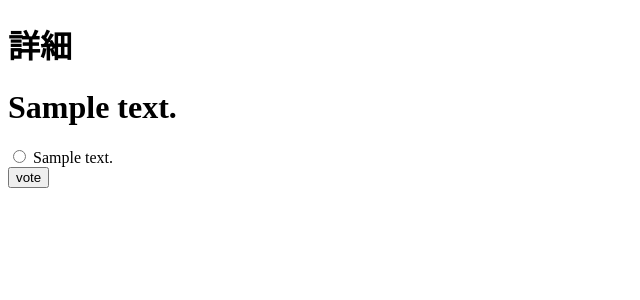
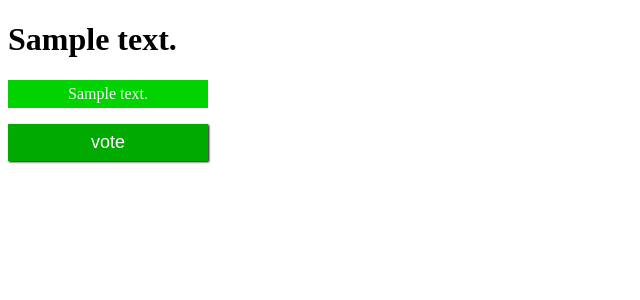
Before and after one commit to bkc-tomi/django-sample, a Django app: page /polls/1/ in a window 1280 px wide. Shown: the top 300 px of the page, without its empty margins (0-640 px from the left). Run offline with Django 3.2, Linux system fonts and the light colour scheme; tables that the repository leaves empty hold one stand-in row (values such as "Sample post").

Commit message:
はじめての Django アプリ作成、その 6

```diff
--- /dev/null
+++ b/web/polls/static/polls/detail.css
@@ -0,0 +1,37 @@
+input[type="submit"] {
+    display: block;
+    width: 200px;
+    padding: 0.5rem 1rem;
+    margin: 1rem 0px;
+    background: rgb(1, 170, 1);
+    color: white;
+    border: none;
+    font-size: large;
+    box-shadow: 1px 1px 2px black;
+}
+
+input[type="submit"]:hover {
+    background: green;
+}
+
+input[type="radio"] {
+    display: none;
+}
+
+label {
+    display: block;
+    width: 200px;
+    padding-top: 5px;
+    padding-bottom: 5px;
+    margin: 2px 0px;
+    color: whitesmoke;
+    text-align: center;
+    background: rgb(0, 211, 0);
+}
+label:hover {
+    background: rgb(0, 168, 0);
+}
+
+.checked {
+    background: rgb(0, 110, 0);
+}
--- /dev/null
+++ b/web/polls/static/polls/detail.js
@@ -0,0 +1,27 @@
+// input[type="radio"]を取得
+const input = document.getElementsByTagName("input");
+
+const radioList = [];
+for (var i=0; i<input.length; i++) {
+    var temp = input[i];
+    if (temp.type === "radio") {
+        var id    = temp.id;
+        var temp2 = document.querySelector('label[for="' + id + '"]');
+        var set = {
+            radio: temp,
+            label: temp2
+        };
+        radioList.push(set);
+    }
+}
+
+radioList.forEach(function(e) {
+    e.radio.addEventListener("click", function() {
+        // 全てのラベルの.checkedクラスを外す
+        for (var i=0; i<radioList.length; i++) {
+            radioList[i].label.classList.remove("checked");
+        }
+        // .checkedクラスをつける
+        e.label.classList.add("checked");
+    });
+});
--- a/web/polls/templates/polls/detail.html
+++ b/web/polls/templates/polls/detail.html
@@ -1,12 +1,15 @@
+{% load static %}
+
 <!DOCTYPE html>
 <html lang="ja">
 <head>
     <meta charset="UTF-8">
     <meta name="viewport" content="width=device-width, initial-scale=1.0">
+    <link rel="stylesheet" type="text/css" href="{% static 'polls/detail.css' %}">
+    <script src="{% static 'polls/detail.js' %}" defer></script>
     <title>Document</title>
 </head>
 <body>
-    <h1>詳細</h1>
     <h1>{{ question.question_text }}</h1>
     {% if error_message %}
         <p><strong>{{ error_message }}</strong></p>
@@ -16,7 +19,7 @@
         {% csrf_token %}
         {% for choice in question.choice_set.all %}
             <input type="radio" name="choice" id="choice{{ forloop.counter }}" value="{{ choice.id }}" />
-            <label for="choice{{ forloop.counter }}">{{ choice.choice_text }}</label><br />
+            <label for="choice{{ forloop.counter }}">{{ choice.choice_text }}</label>
         {% endfor %}
         <input type="submit" value="vote" />
     </form>
--- a/web/polls/templates/polls/result.html
+++ b/web/polls/templates/polls/result.html
@@ -1,8 +1,11 @@
+{% load static %}
+
 <!DOCTYPE html>
 <html lang="ja">
 <head>
     <meta charset="UTF-8">
     <meta name="viewport" content="width=device-width, initial-scale=1.0">
+    <link rel="stylesheet" type="text/css" href="{% static 'polls/result.css' %}">
     <title>Document</title>
 </head>
 <body>
```
Also changed, not shown: web/polls/static/polls/index.css (added, +18 -0 lines), web/polls/templates/polls/index.html (+4 -12 lines), web/polls/static/polls/result.css (added).
